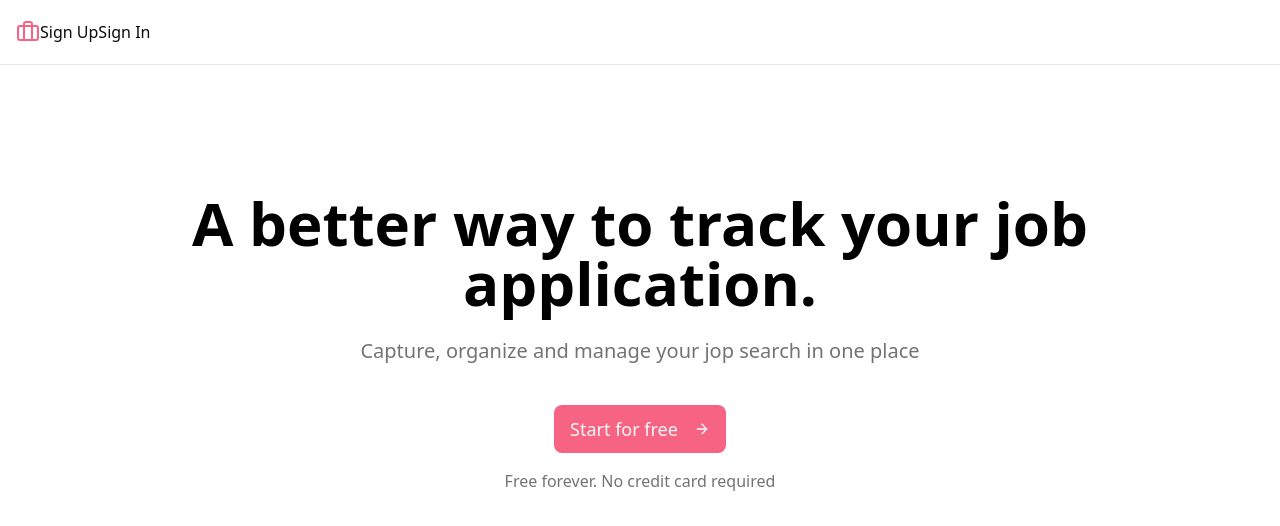
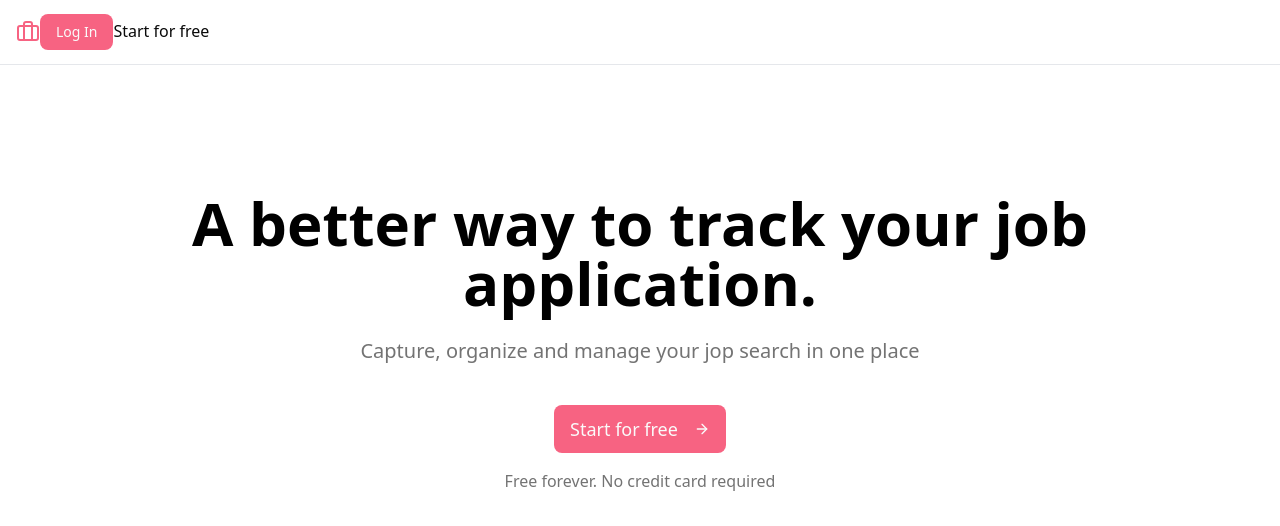
Before and after one commit to faaraxcabdulaahi/jop-application, a Next.js app: page / in a window 1280 px wide. Shown: the top 526 px of the page. Built offline with nearby package versions, Linux system fonts and the light colour scheme.

Commit message:
modified the login and signup buttons

```diff
--- a/components/web/navbar.tsx
+++ b/components/web/navbar.tsx
@@ -1,6 +1,7 @@
 import { Briefcase } from "lucide-react";
 import Link from "next/link";
 import React from "react";
+import { Button } from "../ui/button";
 
 const Navbar = () => {
   return (
@@ -13,8 +14,10 @@ const Navbar = () => {
           <Briefcase />
         </Link>
         <div>
-          <Link href="/signup">Sign Up</Link>
-          <Link href="/signin">Sign In</Link>
+          <Link href="/signin">
+            <Button>Log In</Button>
+          </Link>
+          <Link href="/signup">Start for free</Link>
         </div>
       </div>
     </nav>
```
